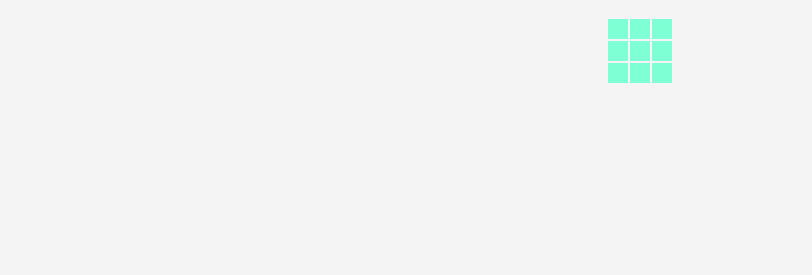
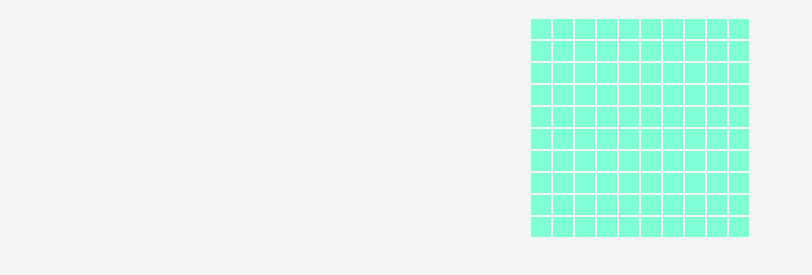
Before and after one commit to stormKx18/Etch-a-Sketch, a plain HTML site: page index.html in a window 1280 px wide. Shown: the part 61-336 px from the top of the page, without its empty margins (0-812 px from the left). Drawn offline with Linux system fonts and the light colour scheme.

Commit message:
Added javascript functionality to create grid

```diff
--- a/javascript.js
+++ b/javascript.js
@@ -1,11 +1,32 @@
 console.log('Etch-a-Sketch');
+
+/* Create Grid*/
+let rows = 10;
+let cols = 10;
 
 let grid = document.querySelector('.grid');
 
-grid.addEventListener('click',(event)=>{
+for (let j = 0; j < rows; j++) { //Create rows
+    const row = document.createElement("div");
+    row.classList.add("row");
+
+    for(let i=0; i < cols; i++){ //Create cells
+        const cell = document.createElement("div");
+        cell.classList.add("cell");
+        row.appendChild(cell)
+    }
+
+    grid.appendChild(row);
+}
+
+
+/* Add event listeners */
+grid.addEventListener('mouseover',(event)=>{
     let target = event.target;
 
     target.classList.add("painted");
 
-    console.log(target);
+    if(target.classList.contains('row') || target.classList.contains('grid')){
+        target.classList.remove("painted");
+    }
 })
```
Also changed, not shown: index.html (+2 -0 lines), 1 other file.
